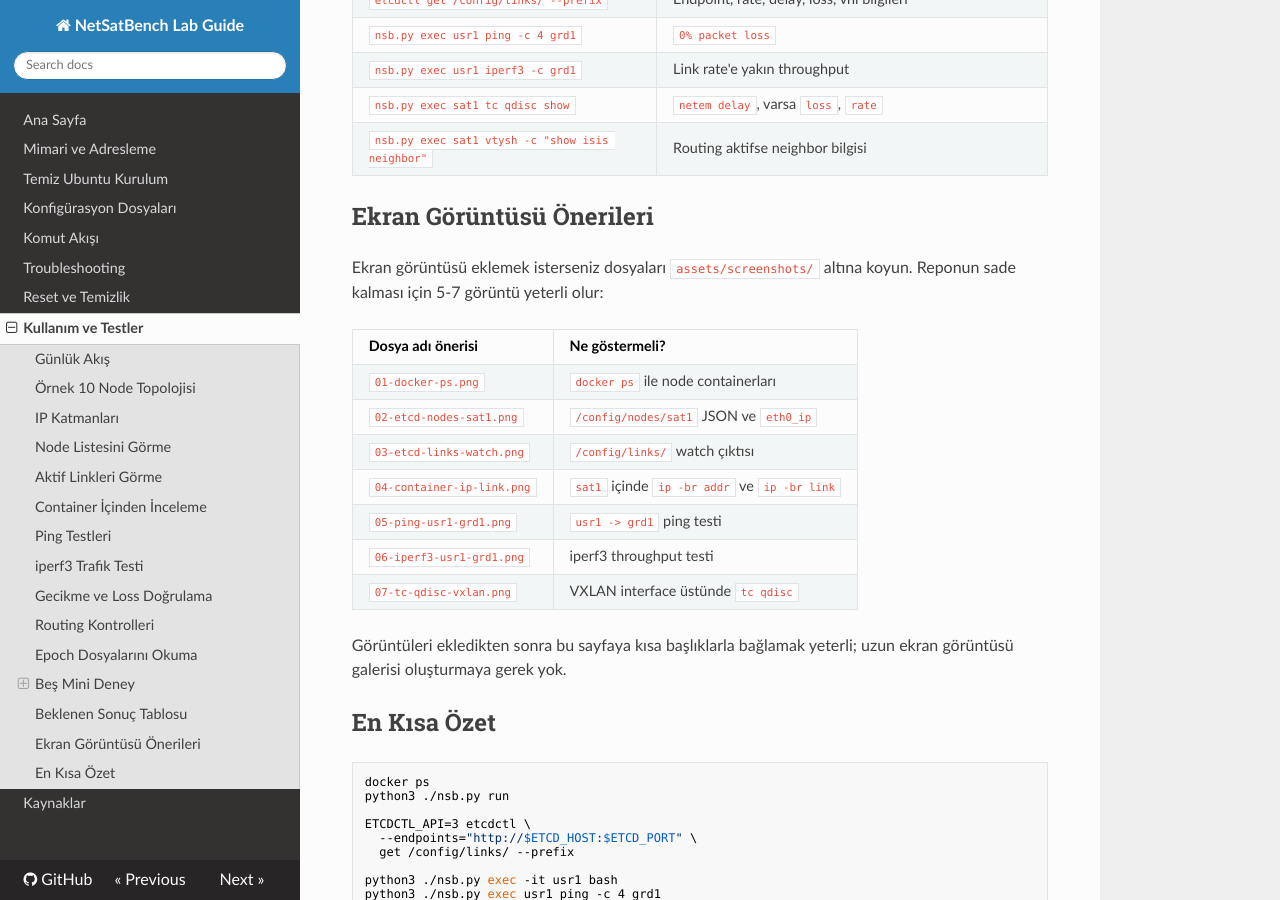
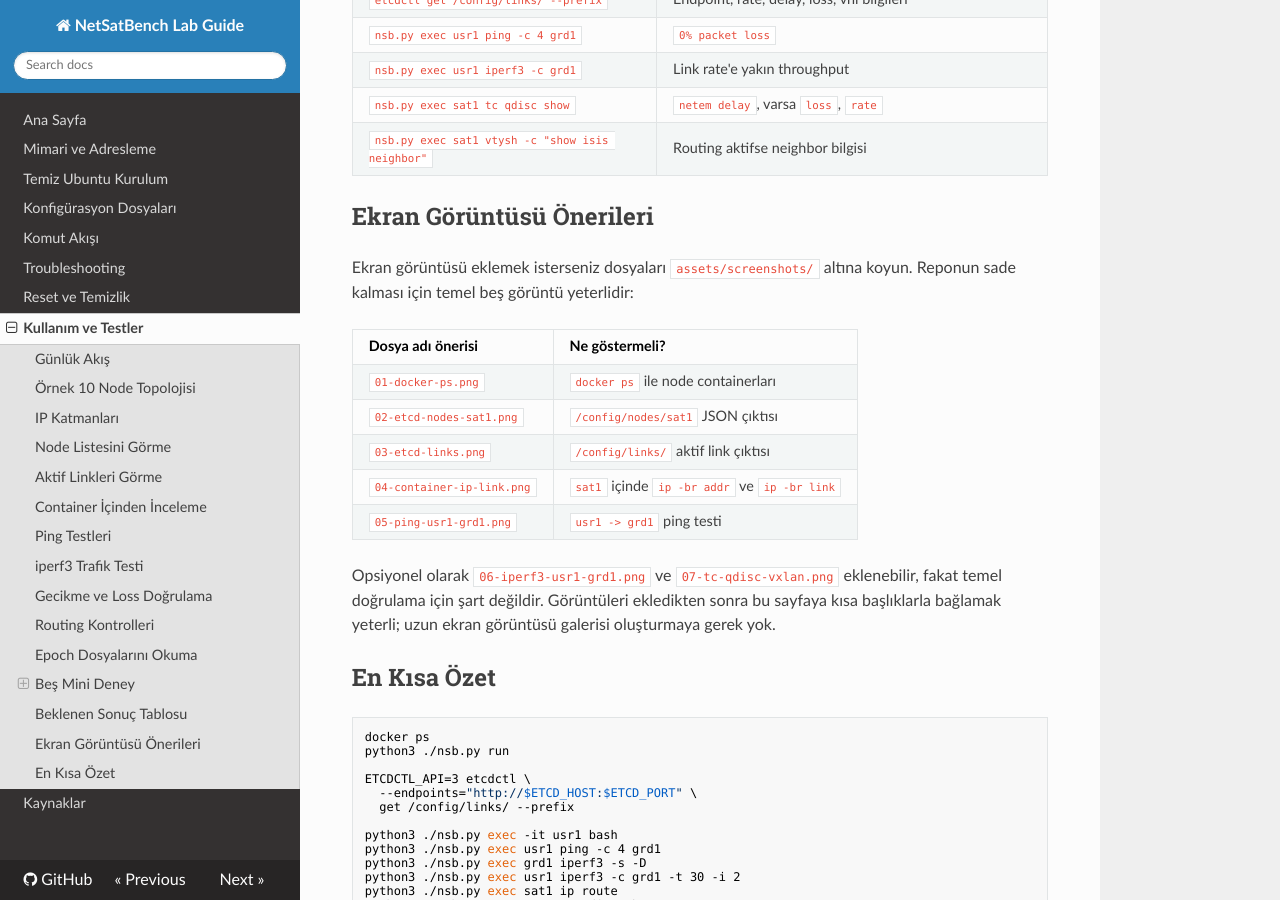
Before and after one commit to YasinEnginn/netsatbench-lab-guide, an MkDocs documentation site: the page built from docs/07-kullanim-ve-test-ornekleri.md, in a window 1280 px wide and 900 px high, scrolled down 8114 px. Built offline with MkDocs 1.6.1, drawn with Linux system fonts in a browser that asks for light colours; nearby versions of some CDN libraries.

Commit message:
Simplify screenshot guidance for usage docs

```diff
--- a/docs/07-kullanim-ve-test-ornekleri.md
+++ b/docs/07-kullanim-ve-test-ornekleri.md
@@ -402,19 +402,17 @@ Amaç: Link ve route durumunun zamanla değişimini izlemek.
 
 ## Ekran Görüntüsü Önerileri
 
-Ekran görüntüsü eklemek isterseniz dosyaları `assets/screenshots/` altına koyun. Reponun sade kalması için 5-7 görüntü yeterli olur:
+Ekran görüntüsü eklemek isterseniz dosyaları `assets/screenshots/` altına koyun. Reponun sade kalması için temel beş görüntü yeterlidir:
 
 | Dosya adı önerisi | Ne göstermeli? |
 |---|---|
 | `01-docker-ps.png` | `docker ps` ile node containerları |
-| `02-etcd-nodes-sat1.png` | `/config/nodes/sat1` JSON ve `eth0_ip` |
-| `03-etcd-links-watch.png` | `/config/links/` watch çıktısı |
+| `02-etcd-nodes-sat1.png` | `/config/nodes/sat1` JSON çıktısı |
+| `03-etcd-links.png` | `/config/links/` aktif link çıktısı |
 | `04-container-ip-link.png` | `sat1` içinde `ip -br addr` ve `ip -br link` |
 | `05-ping-usr1-grd1.png` | `usr1 -> grd1` ping testi |
-| `06-iperf3-usr1-grd1.png` | iperf3 throughput testi |
-| `07-tc-qdisc-vxlan.png` | VXLAN interface üstünde `tc qdisc` |
 
-Görüntüleri ekledikten sonra bu sayfaya kısa başlıklarla bağlamak yeterli; uzun ekran görüntüsü galerisi oluşturmaya gerek yok.
+Opsiyonel olarak `06-iperf3-usr1-grd1.png` ve `07-tc-qdisc-vxlan.png` eklenebilir, fakat temel doğrulama için şart değildir. Görüntüleri ekledikten sonra bu sayfaya kısa başlıklarla bağlamak yeterli; uzun ekran görüntüsü galerisi oluşturmaya gerek yok.
 
 ## En Kısa Özet
 
```
Also changed, not shown: assets/screenshots/README.md (+5 -2 lines).
